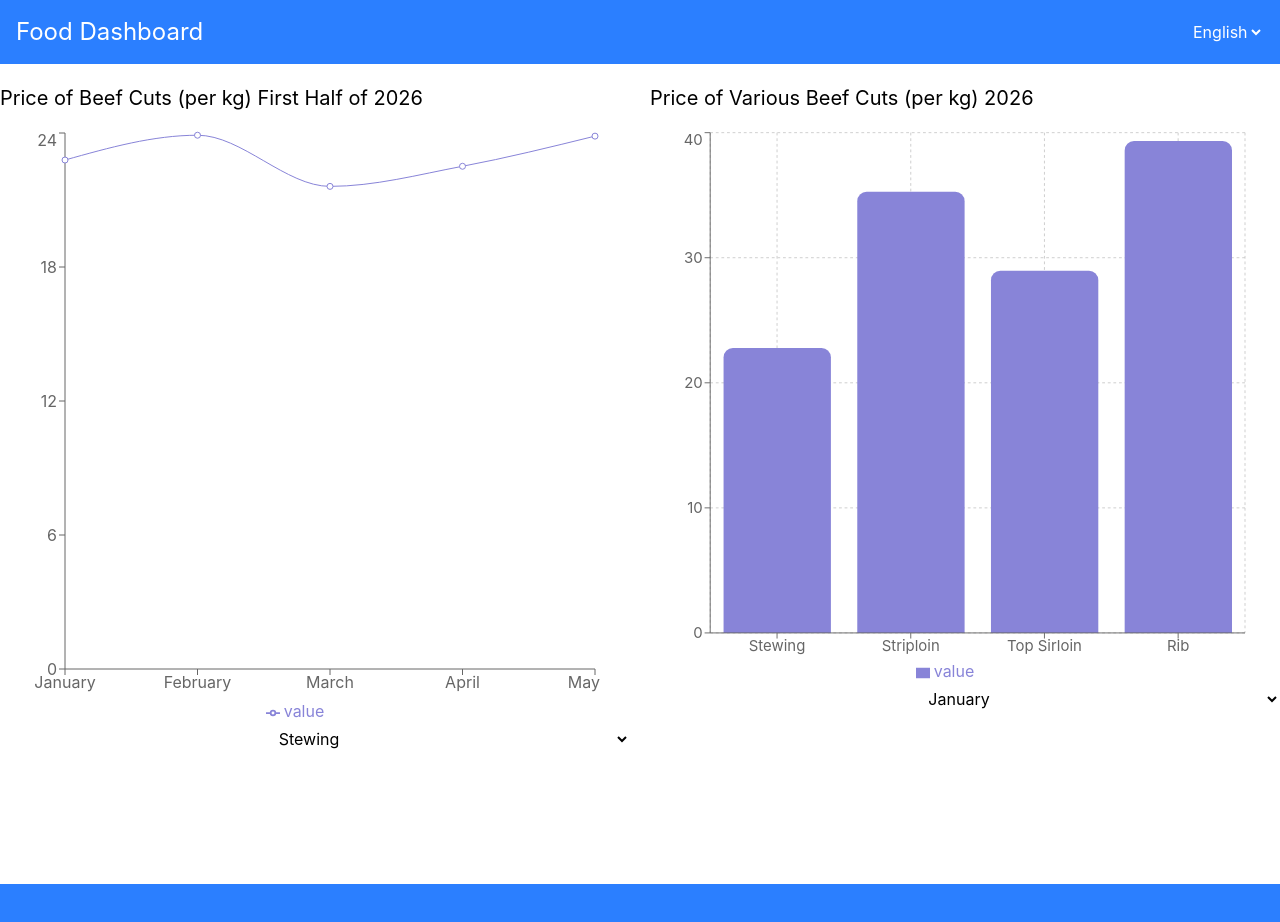
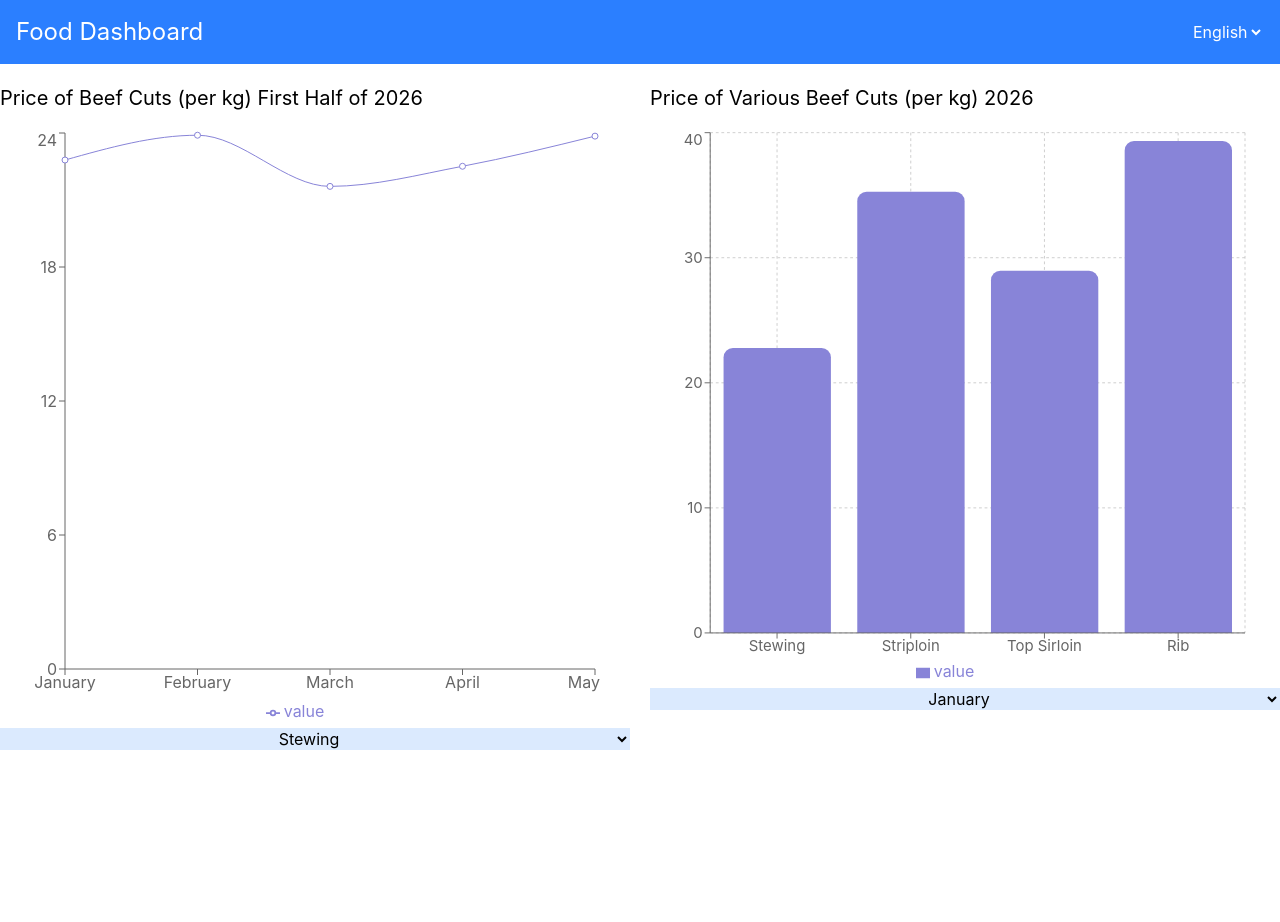
Before and after one commit to Valentino249/SEG3125_A5, a React (Vite) app: page / in a window 1280 px wide. Shown: the top 922 px of the page. After the commit the page ends 884 px from the top, so only its background shows below. Built offline with nearby package versions, Linux system fonts and the light colour scheme.

Commit message:
fixed dropdowns:

```diff
--- a/src/App.tsx
+++ b/src/App.tsx
@@ -1,5 +1,4 @@
 
-import Footer from "./components/Footer.tsx";
 import Header from "./components/Header.tsx";
 import Body from "./components/Body.tsx";
 
@@ -13,7 +12,6 @@ function App() {
       <Header />
       <Body/>
 
-      <Footer  />
     </div>
   );
 }
--- a/src/components/Body.tsx
+++ b/src/components/Body.tsx
@@ -143,7 +143,7 @@ const data_may = [
                             </LineChart>
                         </ResponsiveContainer>
 
-                        <select className="text-center" name="options" id="options" onChange={e => handleSubmit(e.target.value)}>
+                        <select className="text-center bg-blue-100" name="options" id="options" onChange={e => handleSubmit(e.target.value)}>
                             <option value="stewing">{t('stewing')}</option>
                             <option value="striploin">{t('striploin')}</option>
                             <option value="top sirloin">{t('top_sirloin')}</option>
@@ -178,7 +178,7 @@ const data_may = [
                             </BarChart>
                         </ResponsiveContainer>
 
-                        <select className="text-center" name="options2" id="options" onChange={e => handleSubmit2(e.target.value)}>
+                        <select className="text-center bg-blue-100" name="options2" id="options" onChange={e => handleSubmit2(e.target.value)}>
                             <option value="jan">{t('jan')}</option>
                             <option value="feb">{t('feb')}</option>
                             <option value="mar">{t('mar')}</option>
```
